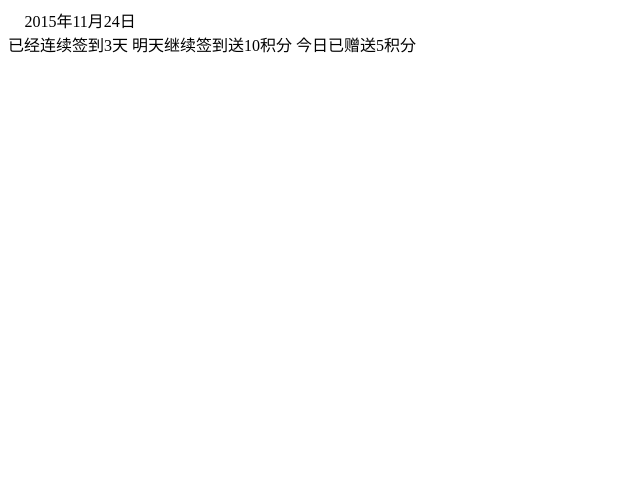
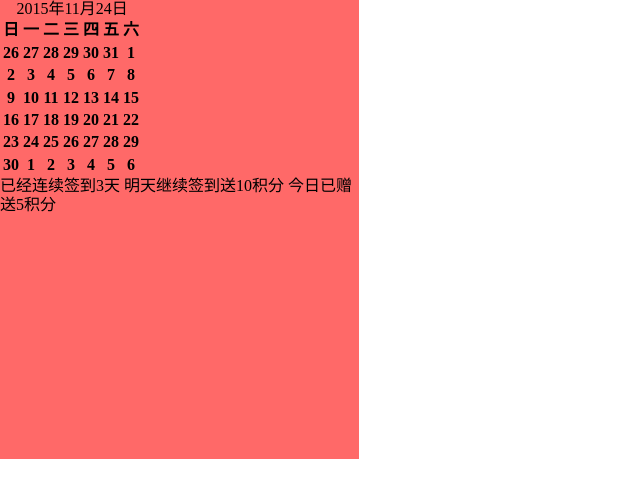
Before and after one commit to summer2013/zcd, a website: page sign.html in a window 1280 px wide. Shown: the whole page, without its empty margins (0-640 px from the left). Drawn offline with nearby package versions, Linux system fonts and the light colour scheme; files that its build step writes are made by us from their sources; a web font is replaced by a local one.

Commit message:
1)add <br> in index.html 2)part code of sign.html

```diff
--- a/_common.scss
+++ b/_common.scss
@@ -7,6 +7,7 @@
   url('//at.alicdn.com/t/font_1462519334_1059072.ttf') format('truetype'), /* chrome、firefox、opera、Safari, Android, iOS 4.2+*/
   url('//at.alicdn.com/t/font_1462519334_1059072.svg#iconfont') format('svg'); /* iOS 4.1- */
 }
+
 .iconfont{
   font-family:"iconfont";
   font-size:16px;font-style:normal;
--- a/index.scss
+++ b/index.scss
@@ -5,19 +5,20 @@ body {
   background: $gray;
 }
 
-header, .top-nav, main, footer {
+
+header.index, .top-nav, main.index, footer.index {
   background: white;
 }
 
-header, .top-nav {
+header.index, .top-nav {
   border-bottom: 1px solid $line-gray;
 }
 
-main, footer {
+main.index, footer.index {
   border-top: 1px solid $line-gray;
 }
 
-header {
+header.index {
   position: relative;
 	height: 130px;
   background-image: url('assets/images/banner-bg.png');
@@ -103,7 +104,7 @@ nav {
   }
 }
 
-main {
+main.index {
 	/*height: 351px;*/
 	margin-top: 10px;
   overflow-y: auto;
@@ -135,7 +136,7 @@ main {
   }
 }
 
-footer {
+footer.index {
 	height: 51px;
   position: fixed;
   bottom: 0;
--- a/package.json
+++ b/package.json
@@ -19,5 +19,8 @@
   "dependencies": {
     "express": "^4.13.4",
     "normalize.css": "^4.1.1"
+  },
+  "devDependencies": {
+    "angular": "^1.5.5"
   }
 }
--- a/sign.html
+++ b/sign.html
@@ -1,8 +1,24 @@
 <!DOCTYPE html>
-<html lang="en">
+<html lang="en" ng-app="calendarApp">
 <head>
   <meta charset="UTF-8">
-  <title></title>
+  <title>签到页面</title>
+  <link rel="stylesheet" href="../node_modules/normalize.css/normalize.css">
+  <link rel="stylesheet" href="sign.css">
+  <meta name="viewport" content="width=device-width, initial-scale=1.0">
+  <script src="node_modules/angular/angular.js"></script>
+  <script>
+    var calendarApp = angular.module('calendarApp',[]);
+    calendarApp.controller('calendarController', ['$scope', function($scope) {
+      $scope.weekdays = ['日', '一', '二', '三', '四', '五', '六'];
+      $scope.days = [[26, 27, 28, 29, 30, 31, 1],
+        [2, 3, 4, 5, 6, 7, 8],
+        [9, 10, 11, 12, 13, 14, 15],
+        [16, 17, 18, 19, 20, 21, 22],
+        [23, 24, 25, 26, 27, 28, 29],
+        [30, 1, 2, 3, 4, 5, 6]];
+    }]);
+  </script>
 </head>
 <body>
   <section class="calendar">
@@ -11,8 +27,15 @@
       <span>2015年11月24日</span>
       <i class="iconfont close">&#xe609;</i>
     </header>
-    <section>
-
+    <section class="month" ng-controller="calendarController">
+      <table>
+        <tr>
+          <th ng-repeat="w in weekdays track by $index" ng-bind="w"></th>
+        </tr>
+        <tr ng-repeat="r in days track by $index">
+          <th ng-repeat="d in r track by $index" ng-bind="d"></th>
+        </tr>
+      </table>
     </section>
     <footer>
       <span>已经连续签到3天</span>
--- /dev/null
+++ b/sign.scss
@@ -0,0 +1,8 @@
+@import "common";
+
+section.calendar {
+  width: 359px;
+  height: 459px;
+  background-color: #FF6968;
+  position: relative;
+}
```
Also changed, not shown: index.html (+6 -4 lines).
